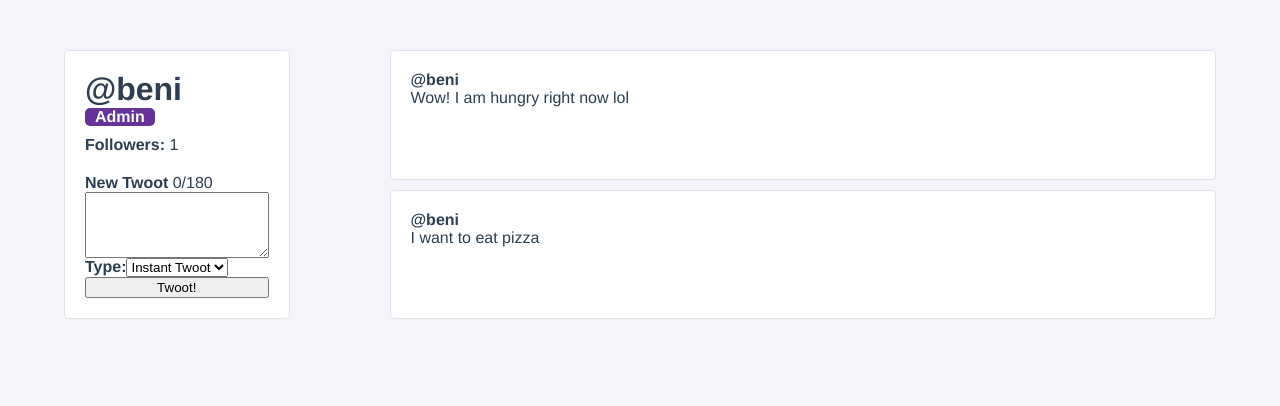
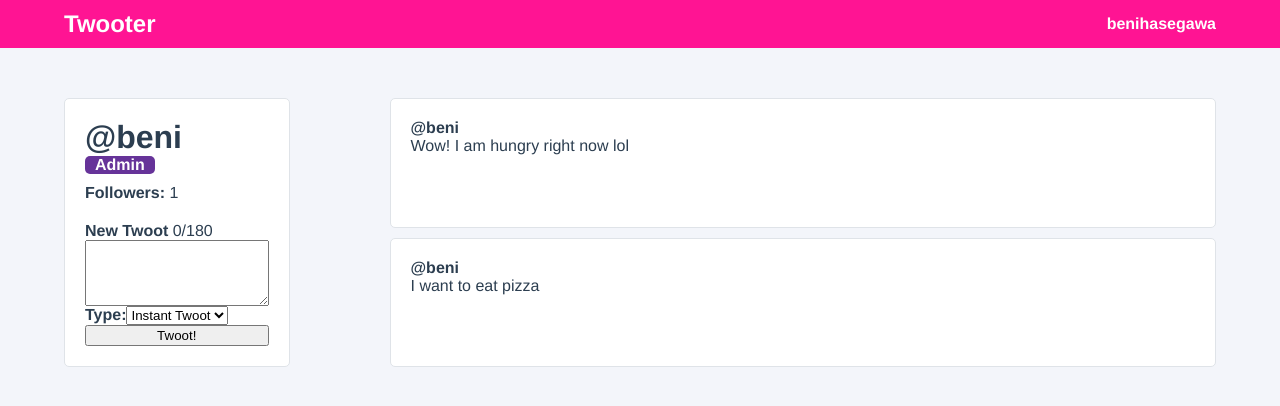
Before and after one commit to beniciodaniel/twotter-vuejs, a Vue app: page / in a window 1280 px wide. Shown: the top 406 px of the page. Built offline with nearby package versions, Linux system fonts and the light colour scheme.

Commit message:
Major styles refactoring and created CreateTwootPanel component

```diff
--- a/src/App.vue
+++ b/src/App.vue
@@ -1,5 +1,9 @@
 <template>
   <div id="app">
+    <nav>
+      <div class="navigation__logo">Twooter</div>
+      <div class="navigation__user">{{ user.username }}</div>
+    </nav>
     <UserProfile />
   </div>
 </template>
@@ -12,6 +16,13 @@ export default {
   components: {
     UserProfile,
   },
+  data() {
+    return {
+      user: {
+        username: "benihasegawa",
+      },
+    };
+  },
 };
 </script>
 
@@ -22,6 +33,24 @@ export default {
   -moz-osx-font-smoothing: grayscale;
   color: #2c3e50;
   min-height: 100vh;
-  background: #f3f5fa;
+  background-color: #f3f5fa;
+
+  nav {
+    display: flex;
+    align-items: center;
+    justify-content: space-between;
+    padding: 10px 5%;
+    background-color: deeppink;
+    color: white;
+
+    .navigation__logo {
+      font-weight: bold;
+      font-size: 24px;
+    }
+
+    .navigation__user {
+      font-weight: bold;
+    }
+  }
 }
 </style>
```
